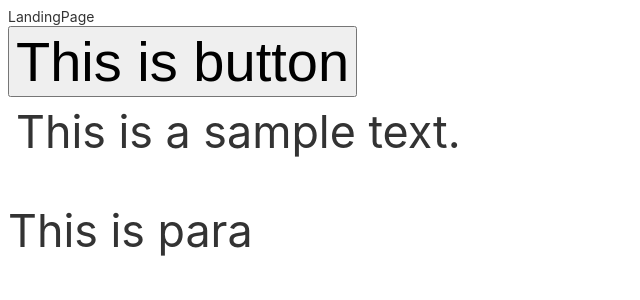
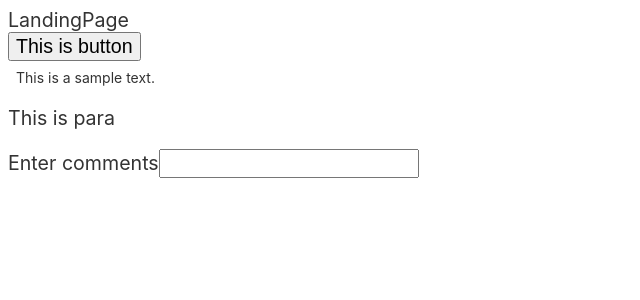
Before and after one commit to anilgithub0415/codeAngEdu, an Angular app: page / in a window 1280 px wide. Shown: the top 300 px of the page, without its empty margins (0-640 px from the left). Built offline with nearby package versions, Linux system fonts and the light colour scheme.

Commit message:
added global.css

```diff
--- a/angular.json
+++ b/angular.json
@@ -27,7 +27,8 @@
               "src/assets"
             ],
             "styles": [
-              "src/styles.css"
+              "src/styles.css",
+              "src/global.css"
             ],
             "scripts": []
           },
--- a/src/app/app.component.ts
+++ b/src/app/app.component.ts
@@ -3,7 +3,7 @@ import { Component } from '@angular/core';
 @Component({
   selector: 'app-root',
   templateUrl: './app.component.html',
-  styleUrls: ['./app.component.css','../global.css']
+  styleUrls: ['./app.component.css']
 })
 export class AppComponent {
   title = 'EduSoftAng';
--- a/src/app/app.module.ts
+++ b/src/app/app.module.ts
@@ -6,6 +6,7 @@ import { AppComponent } from './app.component';
 import { FormsModule } from '@angular/forms';
 import { LandingPageComponent } from './landing-page/landing-page.component';
 import { TypographyComponent } from './typography/typography.component';
+
 
 @NgModule({
   declarations: [
--- a/src/app/landing-page/landing-page.component.html
+++ b/src/app/landing-page/landing-page.component.html
@@ -1,4 +1,7 @@
-LandingPage<br/>
+<label>LandingPage</label><br/>
 <button>This is button</button>
 <body>{{text}}</body>
 <p>This is para</p>
+
+<label for="txtcomments">Enter comments</label>
+<input type="text">
--- a/src/app/landing-page/landing-page.component.ts
+++ b/src/app/landing-page/landing-page.component.ts
@@ -3,7 +3,7 @@ import { Component, OnInit } from '@angular/core';
 @Component({
   selector: 'app-landing-page',
   templateUrl: './landing-page.component.html',
-  styleUrls: ['./landing-page.component.css','../../global.css']
+  styleUrls: ['./landing-page.component.css']
 })
 export class LandingPageComponent implements OnInit {
 
--- a/src/global.css
+++ b/src/global.css
@@ -1,18 +1,31 @@
+/* Base font size */
 :root {
-    --base-font-size: 3.2em;;
+  --base-font-size: 4em;
+}
+
+/* Apply base font size to all elements */
+body {
+  font-size: var(--base-font-size);
+}
+
+/* Adjust font sizes for different screen sizes */
+@media (min-width: 320px) {
+  /* Mobile */
+  body,label, button, input[type="text"], input[type="checkbox"], p {
+    font-size: 0.8em;
   }
-  p{
-    font-size:3.2em;;
+}
+
+@media (min-width: 768px) {
+  /* Tablet */
+  body,label, button, input[type="text"], input[type="checkbox"], p {
+    font-size: 1.0em;
   }
-  button{
-    font-size:4em;
+}
+
+@media (min-width: 1024px) {
+  /* Desktop */
+  label, button, input[type="text"], input[type="checkbox"], p {
+    font-size: 1.4em;
   }
-  body {
-    font-size: var(--base-font-size);
-  }
-
-  @media (min-width: 368px) {
-    body {
-      font-size: 3.2em;
-    }
-  }
+}
```
